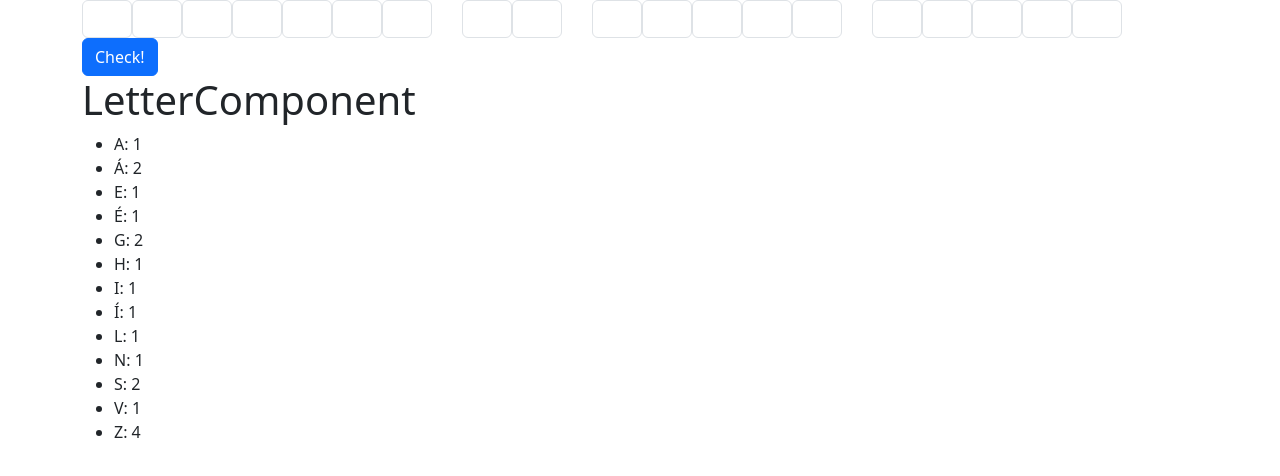
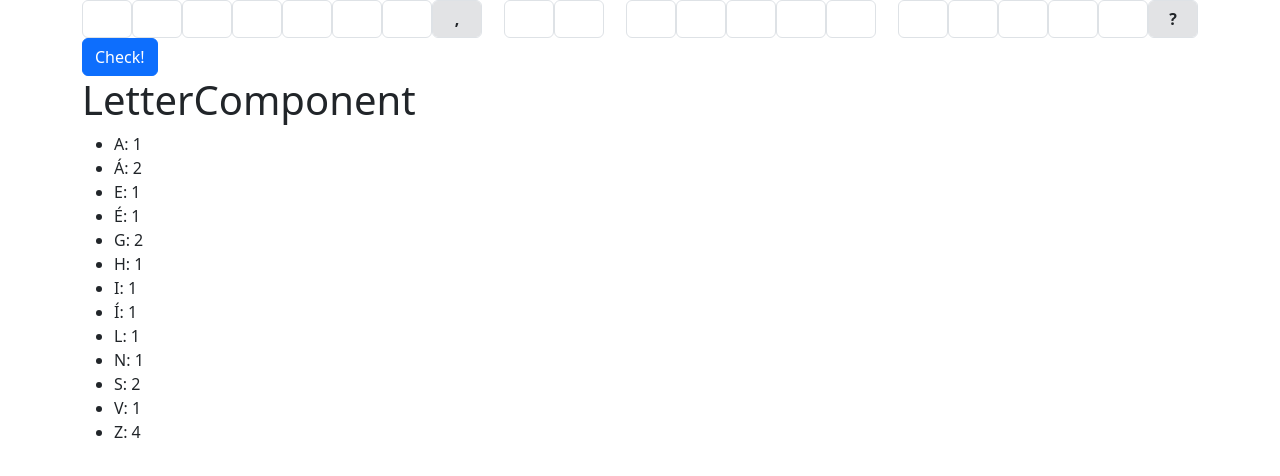
Before and after one commit to anwolosz/proverbia, a React (Vite) app: page / in a window 1280 px wide. Shown: the top 476 px of the page. Built offline with nearby package versions, Linux system fonts and the light colour scheme.

Commit message:
Use punctuation

```diff
--- a/src/App.jsx
+++ b/src/App.jsx
@@ -4,7 +4,7 @@ import LetterInfo from './LetterInfo';
 import ProverbInput from './ProverbInput';
 
 function App() {
-  const [proverb, setProverb] = useState("SZÍNHÁZ AZ EGÉSZ VILÁG")
+  const [proverb, setProverb] = useState("SZÍNHÁZ, AZ EGÉSZ VILÁG?")
   const [proverbRemaining, setProverbRemaining] = useState(proverb)
 
   const handleProverbChange = (updatedProverb) => {
--- a/src/CharInput.jsx
+++ b/src/CharInput.jsx
@@ -1,20 +1,25 @@
 import {React, useState} from 'react';
 
-function CharInput({validChar, onChange, valid}) {
+function CharInput({char, onChange, valid}) {
     const [inputValue, setInputValue] = useState("");
+
+    const specialCharacters = ",?"
+
 
   return (
         <input
         maxLength={1}
-        className={`form-control text-center ${valid ? "bg-success": "bg-white"}`}
+        className={`form-control text-center fw-bold
+            ${specialCharacters.includes(char) ? "bg-secondary-subtle": ""}
+            ${valid ? "bg-success": ""}`}
         style={{width: "50px"}}
         onChange={(e) => {
             setInputValue(e.target.value.toUpperCase())
             onChange(e.target.value.toUpperCase())
         }}
-        value={inputValue}
-        readOnly={valid}
-        disabled={valid}
+        value={specialCharacters.includes(char) ? char : inputValue}
+        readOnly={valid || specialCharacters.includes(char)}
+        disabled={valid || specialCharacters.includes(char)}
         />
   );
 }
--- a/src/ProverbInput.jsx
+++ b/src/ProverbInput.jsx
@@ -39,7 +39,8 @@ function ProverbInput({proverb, onProverbChange}) {
                         validChar={item}
                         key={index}
                         onChange={(value) => handleInputChange(index, value)}
-                        valid={valids[index]}/>
+                        valid={valids[index]}
+                        char={item}/>
                 }
             })}
         </div>
```
